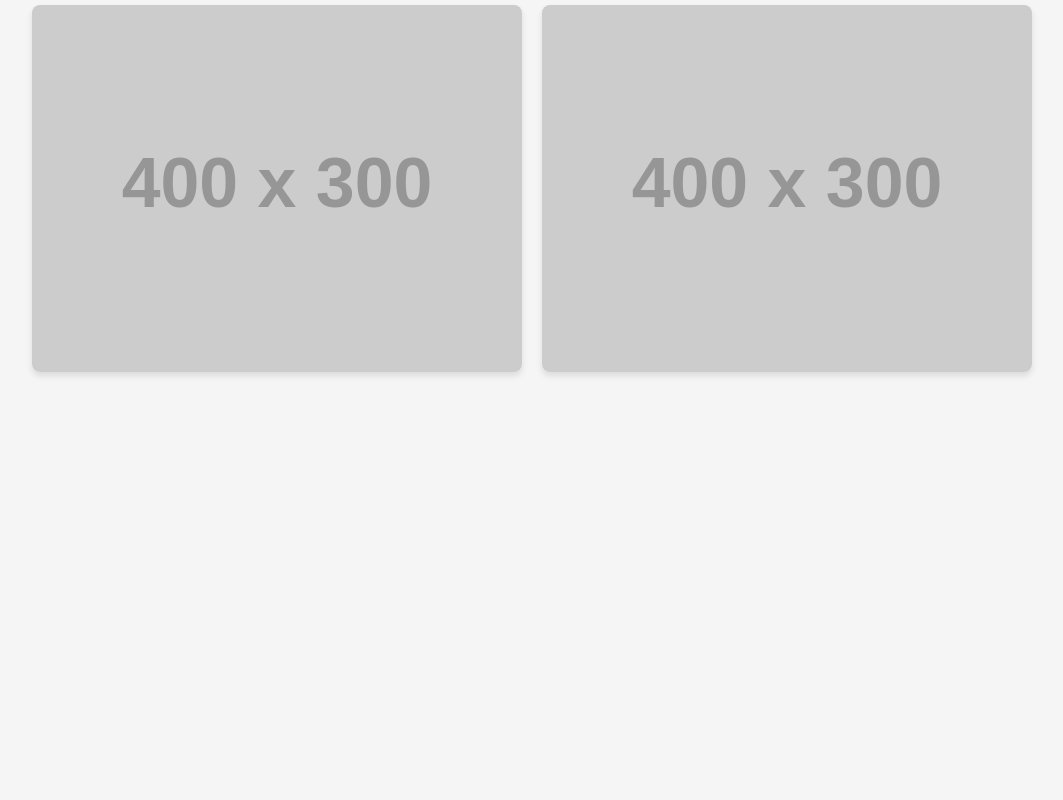
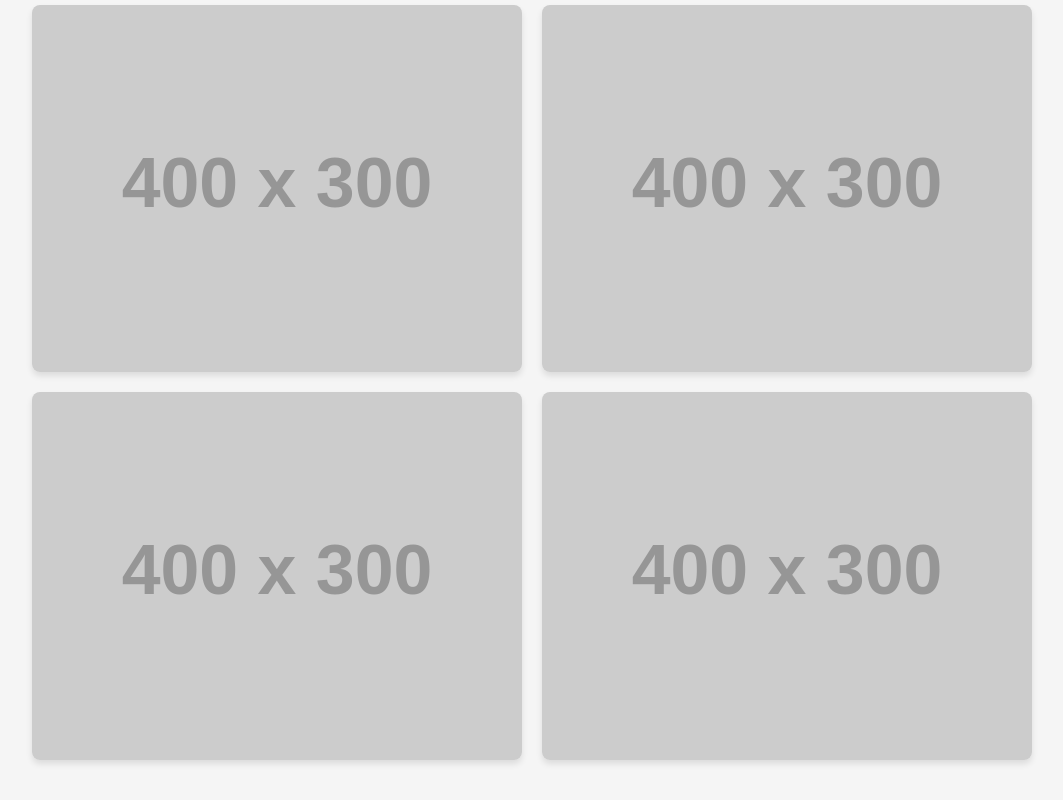
Before and after one commit to danieljulia/web_sencillo, a plain HTML site: page index.html in a window 1280 px wide. Shown: the part 508-1308 px from the top of the page, without its empty margins (108-1171 px from the left). Before the commit the page ends 920 px from the top, so only its background shows below. Drawn offline with Linux system fonts and the light colour scheme; placeholder pictures from the web are drawn by us.

Commit message:
dos proyectos mas

```diff
--- a/index.html
+++ b/index.html
@@ -21,6 +21,12 @@
         <div class="image-item">
             <img src="https://placehold.co/400x300/10b981/ffffff?text=Image+4" alt="Image 4">
         </div>
+             <div class="image-item">
+            <img src="https://placehold.co/400x300/ec4899/ffffff?text=Image+3" alt="Image 3">
+        </div>
+        <div class="image-item">
+            <img src="https://placehold.co/400x300/10b981/ffffff?text=Image+4" alt="Image 4">
+        </div>
     </div>
 </body>
 </html>
```
